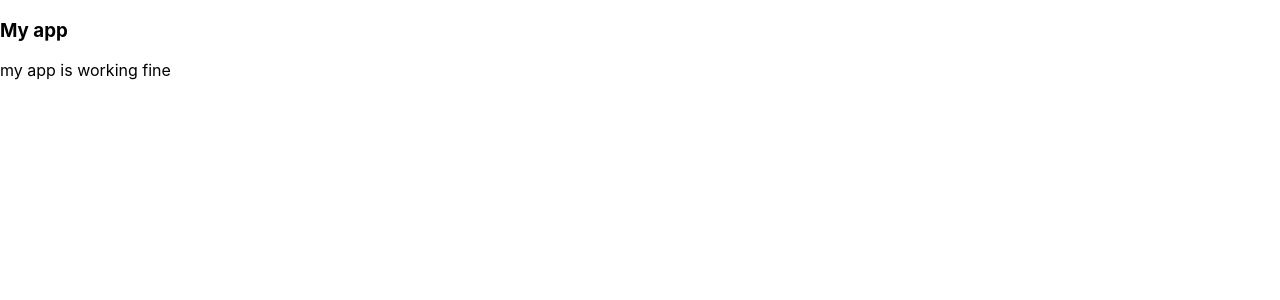
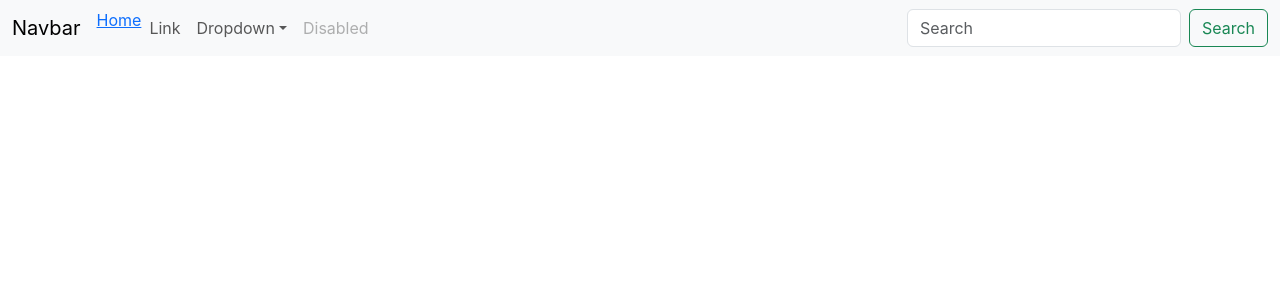
Before and after one commit to sxumit/Todos-List_ReactApp, a React (Create React App) app: page / in a window 1280 px wide. Shown: the top 300 px of the page. Built offline with nearby package versions, Linux system fonts and the light colour scheme.

Commit message:
Understanding react

```diff
--- a/public/index.html
+++ b/public/index.html
@@ -8,8 +8,10 @@
   <meta name="theme-color" content="#000000" />
   <meta name="description" content="Web site created using create-react-app" />
   <link rel="apple-touch-icon" href="%PUBLIC_URL%/logo192.png" />
-
+  <!-- bootstrap link  -->
   <link rel="manifest" href="%PUBLIC_URL%/manifest.json" />
+  <link href="https://cdn.jsdelivr.net/npm/bootstrap@5.3.8/dist/css/bootstrap.min.css" rel="stylesheet"
+    integrity="sha384-sRIl4kxILFvY47J16cr9ZwB07vP4J8+LH7qKQnuqkuIAvNWLzeN8tE5YBujZqJLB" crossorigin="anonymous">
 
   <title>React App</title>
 </head>
@@ -17,7 +19,9 @@
 <body>
   <noscript>You need to enable JavaScript to run this app.</noscript>
   <div id="root"></div>
-
+  <script src="https://cdn.jsdelivr.net/npm/bootstrap@5.3.8/dist/js/bootstrap.bundle.min.js"
+    integrity="sha384-FKyoEForCGlyvwx9Hj09JcYn3nv7wiPVlz7YYwJrWVcXK/BmnVDxM+D2scQbITxI"
+    crossorigin="anonymous"></script>
 </body>
 
 </html>
--- a/src/App.js
+++ b/src/App.js
@@ -4,8 +4,42 @@ import './App.css';
 function App() {
   return (
     <>
-    <h3>My app</h3>
-    <p>my app is working fine</p>
+      <nav className="navbar navbar-expand-lg bg-body-tertiary">
+        <div className="container-fluid">
+          <a className="navbar-brand" href="#">Navbar</a>
+          <button className="navbar-toggler" type="button" data-bs-toggle="collapse" data-bs-target="#navbarSupportedContent" aria-controls="navbarSupportedContent" aria-expanded="false" aria-label="Toggle navigation">
+            <span className="navbar-toggler-icon"></span>
+          </button>
+          <div className="collapse navbar-collapse" id="navbarSupportedContent">
+            <ul className="navbar-nav me-auto mb-2 mb-lg-0">
+              <li classNameName="nav-item">
+                <a classNameName="nav-link active" aria-current="page" href="#">Home</a>
+              </li>
+              <li classNameName="nav-item">
+                <a className="nav-link" href="#">Link</a>
+              </li>
+              <li className="nav-item dropdown">
+                <a className="nav-link dropdown-toggle" href="#" role="button" data-bs-toggle="dropdown" aria-expanded="false">
+                  Dropdown
+                </a>
+                <ul className="dropdown-menu">
+                  <li><a className="dropdown-item" href="#">Action</a></li>
+                  <li><a className="dropdown-item" href="#">Another action</a></li>
+                  <li><hr className="dropdown-divider" /></li>
+                  <li><a className="dropdown-item" href="#">Something else here</a></li>
+                </ul>
+              </li>
+              <li className="nav-item">
+                <a className="nav-link disabled" aria-disabled="true">Disabled</a>
+              </li>
+            </ul>
+            <form className="d-flex" role="search">
+              <input className="form-control me-2" type="search" placeholder="Search" aria-label="Search" />
+              <button className="btn btn-outline-success" type="submit">Search</button>
+            </form>
+          </div>
+        </div>
+      </nav>
     </>
   );
 }
```
